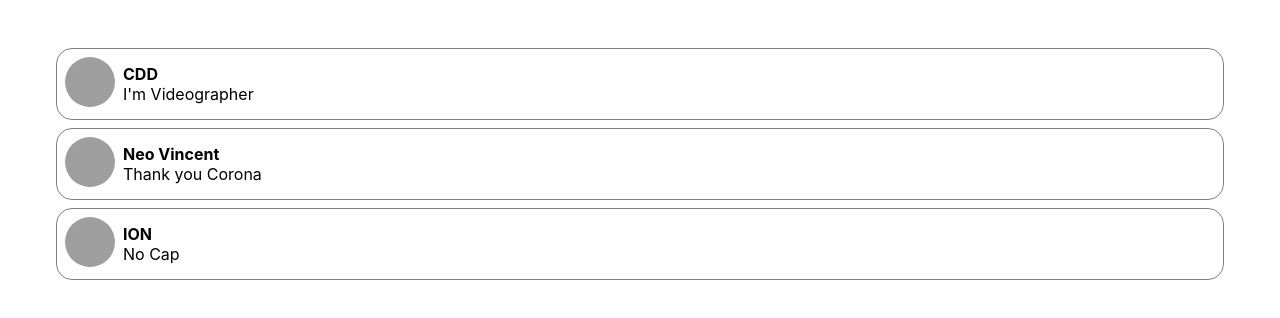
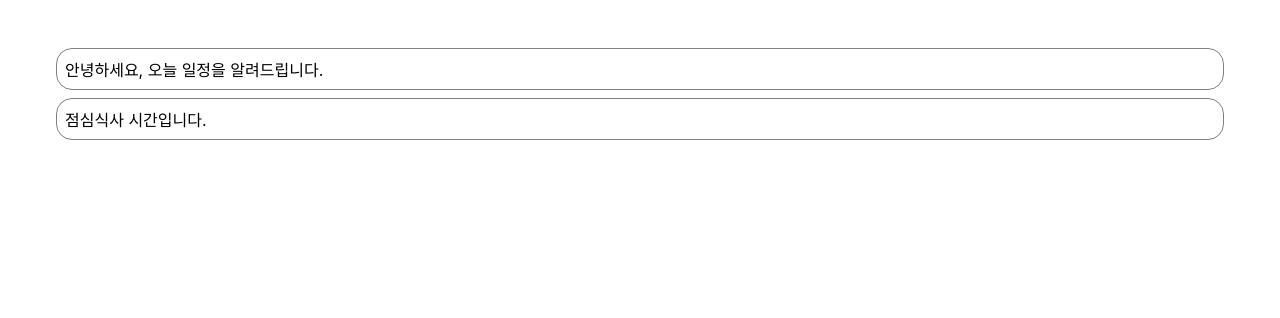
Before and after one commit to cdd-world/react_inflearn, a React (Create React App) app: page / in a window 1280 px wide. Shown: the top 318 px of the page. Built offline with nearby package versions, Linux system fonts and the light colour scheme; grey boxes are pictures that could not be loaded.

Commit message:
chapter 6

```diff
--- /dev/null
+++ b/src/chapter_06/Notification.jsx
@@ -0,0 +1,34 @@
+import React from "react";
+
+const styles = {
+    wrapper: {
+        margin: 8,
+        padding: 8,
+        display: "flex",
+        flexDirection: "row",
+        border: "1px solid grey",
+        borderRadius: 16,
+    },
+    messageText: {
+        color: "black",
+        fontSize: 16,
+    },
+};
+
+class Notification extends React.Component {
+    constructor(props) {
+        super(props);
+
+        this.state = {};
+    }
+
+    render() {
+        return (
+            <div style = {styles.wrapper}>
+                <span style = {styles.messageText}>{this.props.message}</span>
+            </div>
+        )
+    }
+}
+
+export default Notification;
--- /dev/null
+++ b/src/chapter_06/NotificationList.jsx
@@ -0,0 +1,60 @@
+import React from "react";
+import Notification from "./Notification";
+
+const reservedNotifications = [
+    {
+        message: "안녕하세요, 오늘 일정을 알려드립니다.",
+    },
+    {
+        message: "점심식사 시간입니다.",
+    },
+    {
+        message: "이제 곧 미팅이 시작됩니다.",
+    },
+];
+
+var timer;
+
+class NotificationList extends React.Component {
+    constructor(props) {
+        super(props);
+
+        this.state = {
+            notifications: [],
+        }
+    }
+
+    componentDidMount() {
+        const {notifications} = this.state;
+        timer = setInterval(() => {
+            if (notifications.length < reservedNotifications.length) {
+                const index = notifications.length;
+                notifications.push(reservedNotifications[index]);
+                this.setState({
+                    notifications: notifications,
+                });
+            } else {
+                clearInterval(timer);
+            }
+        }, 2000);
+    }
+
+    componentWillUnmount() {
+
+        if (timer) {
+            clearInterval(timer);
+        }
+    }
+
+    render() {
+        return (
+            <div>
+                {this.state.notifications.map((notification) => {
+                    return <Notification message = {notification.message} />;
+                })}
+            </div>
+        );
+    }
+}
+
+export default NotificationList
--- a/src/index.js
+++ b/src/index.js
@@ -1,4 +1,3 @@
-
 import React from 'react';
 import ReactDOM from 'react-dom/client';
 import './index.css';
@@ -7,8 +6,8 @@ import reportWebVitals from './reportWebVitals';
 
 // import Library from './chapter_03/Library';
 // import Clock from './chapter_04/Clock';
-import CommentList from './chapter_05/CommentList';
-// import NotificationList from './chapter_06/NotificationList';
+// import CommentList from './chapter_05/CommentList';
+import NotificationList from './chapter_06/NotificationList';
 // import Accommodate from './chapter_07/Accommodate';
 // import ConfirmButton from './chapter_08/ConfirmButton';
 // import LandingPage from './chapter_09/LandingPage';
@@ -22,7 +21,7 @@ import CommentList from './chapter_05/CommentList';
 const root = ReactDOM.createRoot(document.getElementById('root'));
 root.render(
   <React.StrictMode>
-    <CommentList />
+    <NotificationList />
   </React.StrictMode>
 );
 
```
Also changed, not shown: 2 other files (tests, documents, lock files or other folders).
